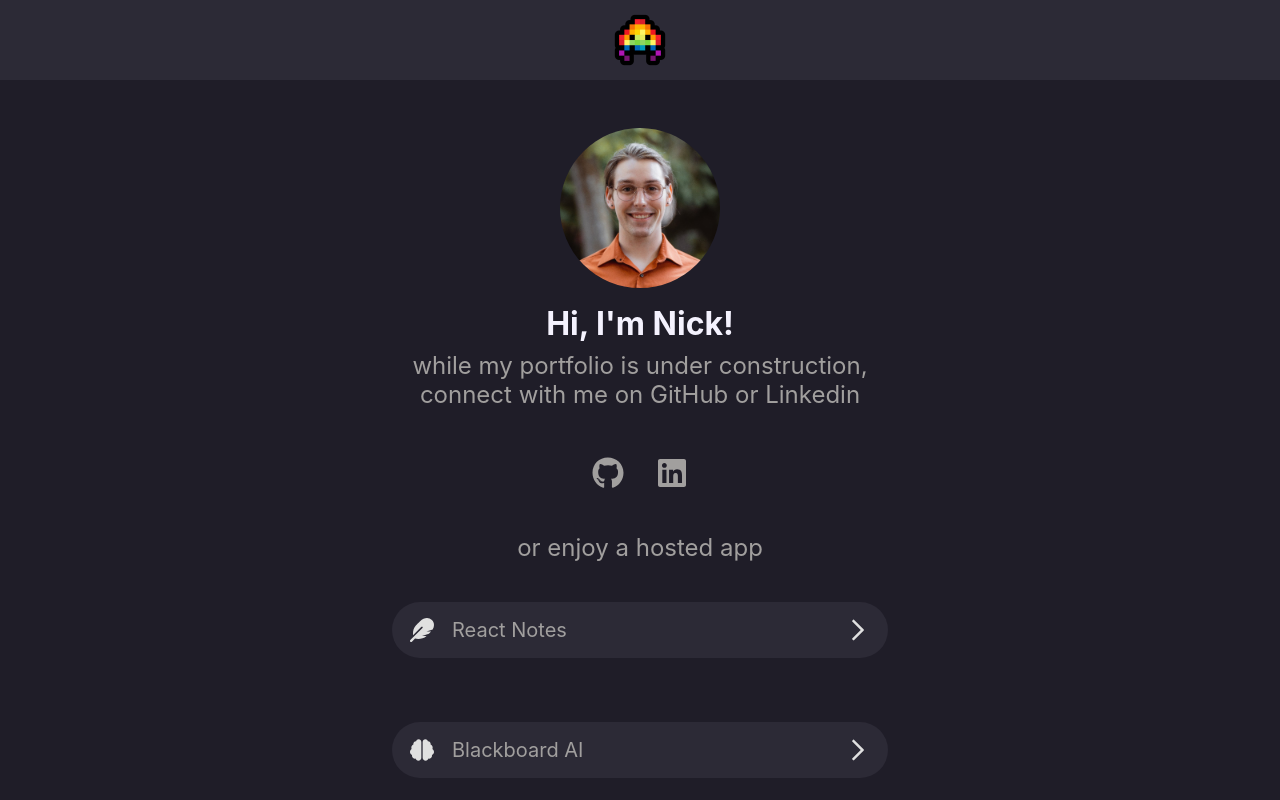
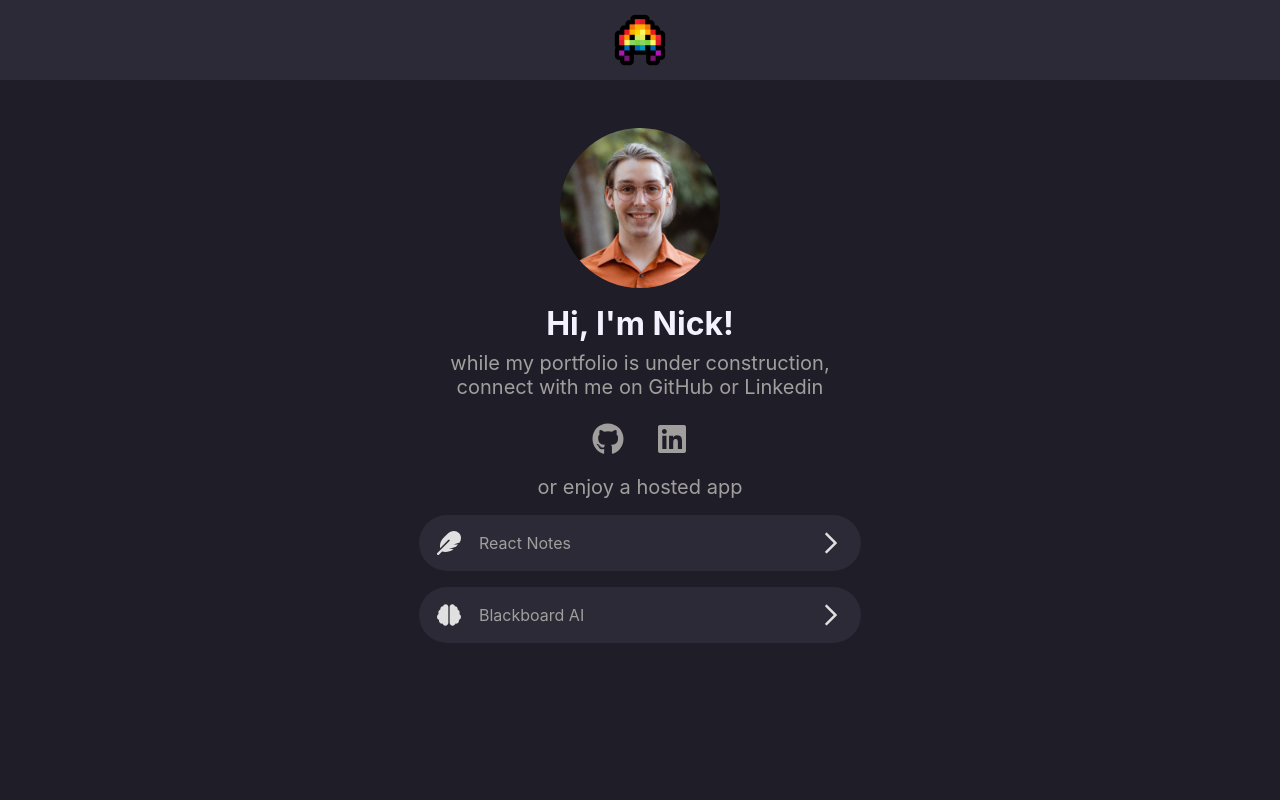
Before and after one commit to olsonadr/landing, a React (Create React App) app: page / in a window 1280 px wide. Built offline with nearby package versions, Linux system fonts and the light colour scheme.

Commit message:
Update mainpanel formatting

```diff
--- a/src/components/MainPanel.tsx
+++ b/src/components/MainPanel.tsx
@@ -45,7 +45,7 @@ const MainColumn = styled.div`
     align-items: center;
     text-align: center;
     @media (min-width: 550px) {
-        width: 480px;
+        width: 430px;
     }
     @media (max-width: 550px) {
         width: 80%;
@@ -74,7 +74,7 @@ const BlurredPortraitPhoto = () => {
 }
 
 const SocialGlyphRow = styled(HorizFlex)`
-    padding: 2rem 0 2rem 0;
+    padding: 0.5rem 0;
     gap: 1rem;
 `;
 
@@ -111,14 +111,13 @@ const H1 = styled.h1`
 
 const H2 = styled.h2`
     margin-bottom: 0.5rem;
-    font-size: 1.5rem;
+    font-size: 1.25rem;
     color: var(--fg-text);
 `;
 
-const H3 = styled(H2)`
-    font-size: 1.25rem;
-    color: var(--fg-text);
+const LinkListItemText = styled(H2)`
     margin-bottom: 0;
+    font-size: 1rem;
 
     &.hover-on:hover {
         color: var(--fg-text-bold);
@@ -131,13 +130,13 @@ const LinkList = styled(VertFlex)`
 
 const LinkListItemS = styled.a`
     height: var(--link-button-height);
-    width: 100%;
+    width: calc(100% - (var(--link-button-padding)/2) );
     display: flex;
     align-items: center;
     border-radius: var(--border-radius);
     transition: background var(--color-speed);
     padding: var(--link-button-padding);
-    margin: 2rem;
+    margin: 0.5rem;
     background-color: var(--bg);
     cursor: pointer;
     color: var(--bg-text);
@@ -236,10 +235,10 @@ function MainPanel(props: {}) {
                     <H2>or enjoy a hosted app</H2>
                     <LinkList>
                         <LinkListItem href="https://notes.nicholasolson.dev" leftIcon={<FaFeather />} rightIcon={<ChevronIcon />}>
-                            <H3 className="hover-on">React Notes</H3>
+                            <LinkListItemText className="hover-on">React Notes</LinkListItemText>
                         </LinkListItem>
                         <LinkListItem href="https://blackboard.nicholasolson.dev" leftIcon={<FaBrain />} rightIcon={<ChevronIcon />}>
-                            <H3 className="hover-on">Blackboard AI</H3>
+                            <LinkListItemText className="hover-on">Blackboard AI</LinkListItemText>
                         </LinkListItem>
                     </LinkList>
                 </MainColumn>
```
